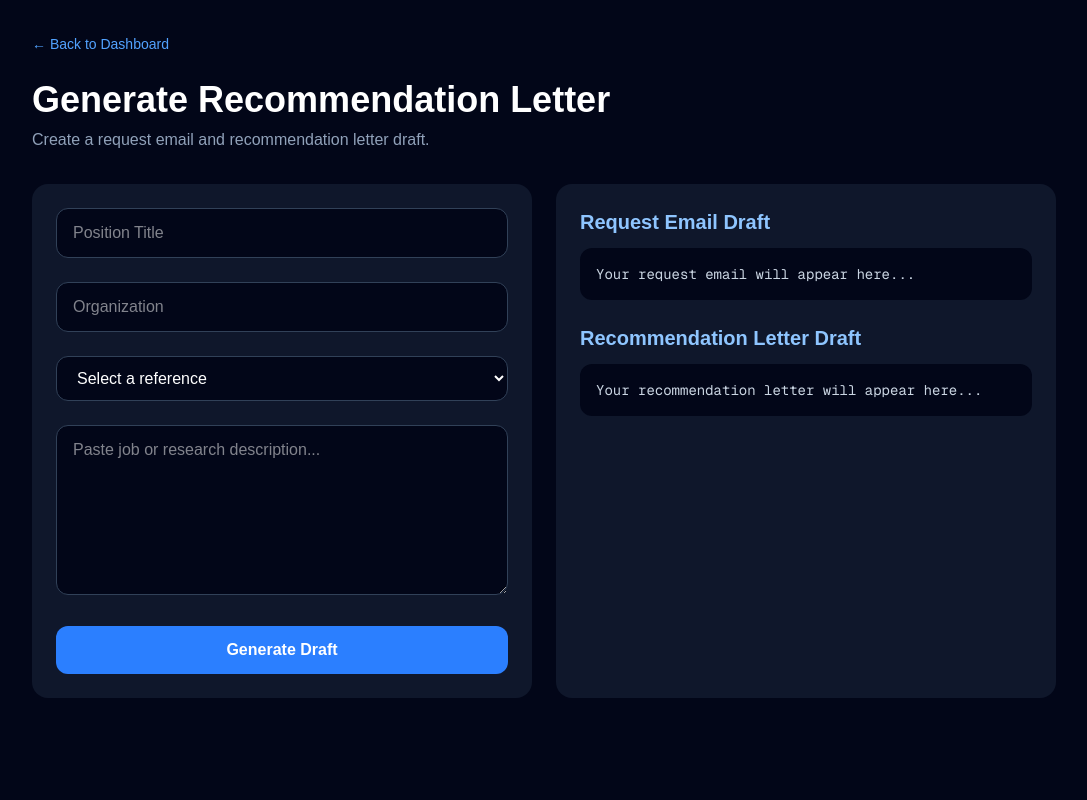
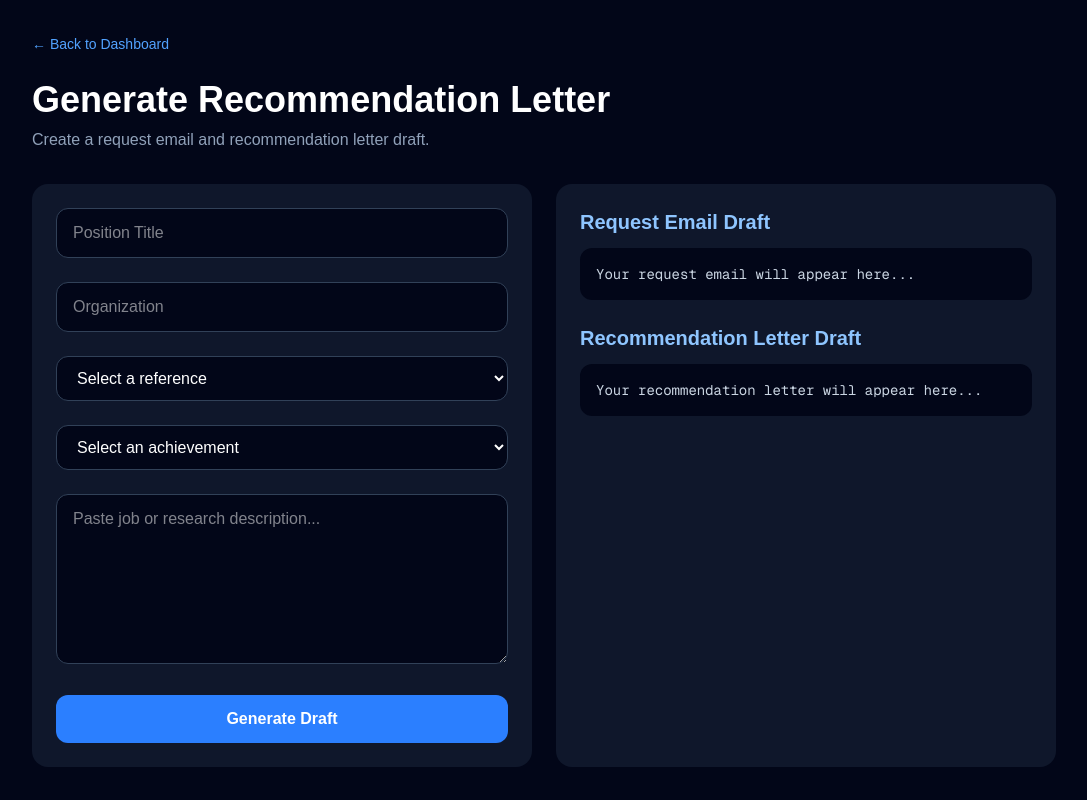
Before and after one commit to pallavireddy21/refvault-ai, a Next.js app: page /generate-letter in a window 1280 px wide. Shown: the whole page, without its empty margins (96-1183 px from the left). Built offline with nearby package versions, Linux system fonts and the light colour scheme.

Commit message:
Connected achievements to letter generator

```diff
--- a/app/generate-letter/page.tsx
+++ b/app/generate-letter/page.tsx
@@ -7,6 +7,11 @@ import { useEffect, useState } from "react";
 type Reference = {
   id: number;
   fullName: string;
+};
+
+type Achievement = {
+  id: number;
+  title: string;
 };
 
 
@@ -22,7 +27,8 @@ export default function GenerateLetterPage() {
 
   const [emailDraft, setEmailDraft] = useState("");
   const [letterDraft, setLetterDraft] = useState("");
-   const [references, setReferences] = useState<Reference[]>([]);
+  const [references, setReferences] = useState<Reference[]>([]);
+  const [achievements, setAchievements] = useState<Achievement[]>([]);
 
   useEffect(() => {
   const savedReferences = JSON.parse(
@@ -30,6 +36,12 @@ export default function GenerateLetterPage() {
   );
 
   setReferences(savedReferences);
+
+  const savedAchievements = JSON.parse(
+  localStorage.getItem("achievements") || "[]"
+);
+
+  setAchievements(savedAchievements);
 }, []);
 
   function handleChange(
@@ -106,10 +118,8 @@ ${formData.reference}`;
               onChange={handleChange}
               className="w-full rounded-xl border border-slate-700 bg-slate-950 px-4 py-3 outline-none focus:border-blue-500"
             >
-              {/* <option>Professor</option>
-              <option>Team lead</option>
-              <option>Manager</option> */}
-              <option value="">Select a reference</option>
+
+              <option>Select a reference</option>
 
               {references.map((reference) => (
               <option key={reference.id} value={reference.fullName}>
@@ -117,6 +127,25 @@ ${formData.reference}`;
               </option>
      ))}
             </select>
+{/*
+            <div>
+              <label className="mb-2 block text-sm font-medium">
+                Select Achievement
+              </label> */}
+
+            <select
+              className="w-full rounded-xl border border-slate-700 bg-slate-950 px-4 py-3 outline-none focus:border-blue-500"
+  >
+            <option>Select an achievement</option>
+
+            {achievements.map((achievement) => (
+              <option key={achievement.id}>
+                {achievement.title}
+              </option>
+            ))}
+          </select>
+        {/* </div> */}
+
 
             <textarea
               name="positionDescription"
```
